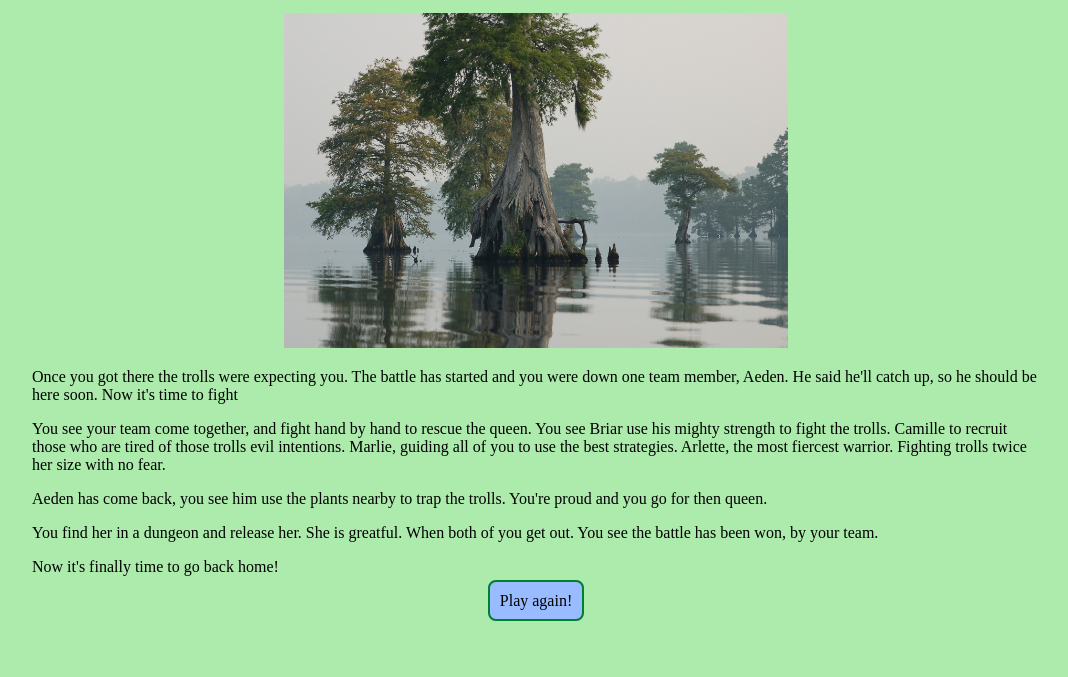
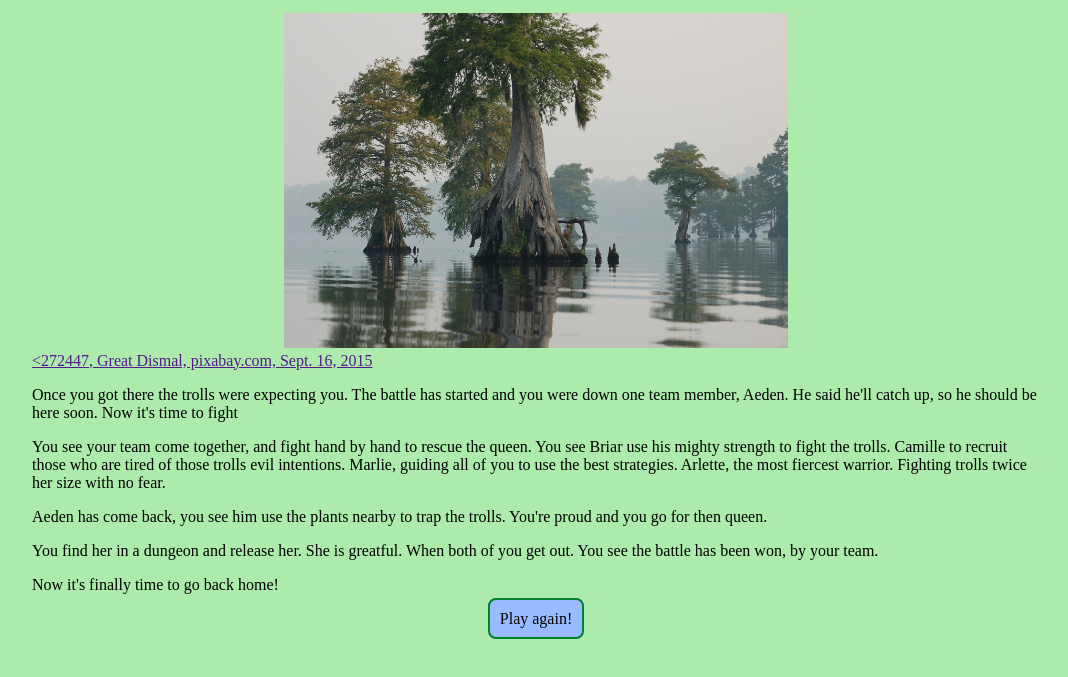
Before and after one commit to cielor12/cyoa-mmp, a plain HTML site: page level5.html in a window 1280 px wide. Shown: the part 101-778 px from the top of the page, without its empty margins (104-1172 px from the left). Drawn offline with Linux system fonts and the light colour scheme.

Commit message:
Update level5.html

```diff
--- a/level5.html
+++ b/level5.html
@@ -7,7 +7,8 @@
   <body>
     <center><h1>Congratulations your team has made it!</h1></center>
     <p>Finally, your team has reached Oflia. The land of the trolls.</p>
-      <center><img class="big" src="trolls.jpg"></center>
+    <center><img class="big" src="trolls.jpg"></center>
+    <a href=""><272447, Great Dismal, pixabay.com, Sept. 16, 2015</a>
     <p>Once you got there the trolls were expecting you. The battle has started and you were down one team member, Aeden. He said he'll catch up, so he should be here soon. Now it's time to fight</p>
     <p>You see your team come together, and fight hand by hand to rescue the queen. You see Briar use his mighty strength to fight the trolls. Camille to recruit those who are tired of those trolls evil intentions. Marlie, guiding all of you to use the best strategies. Arlette, the most fiercest warrior. Fighting trolls twice her size with no fear.</p>
     <p>Aeden has come back, you see him use the plants nearby to trap the trolls. You're proud and you go for then queen.</p>
```
